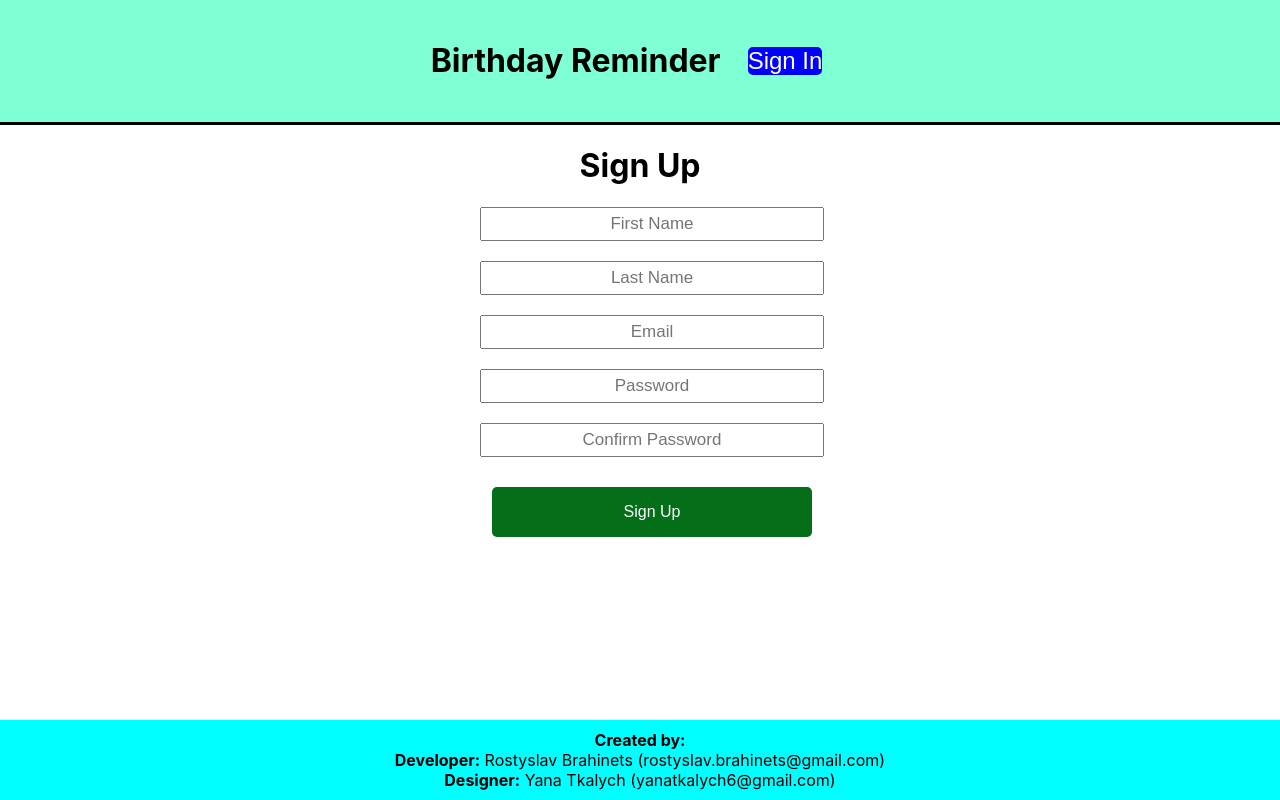
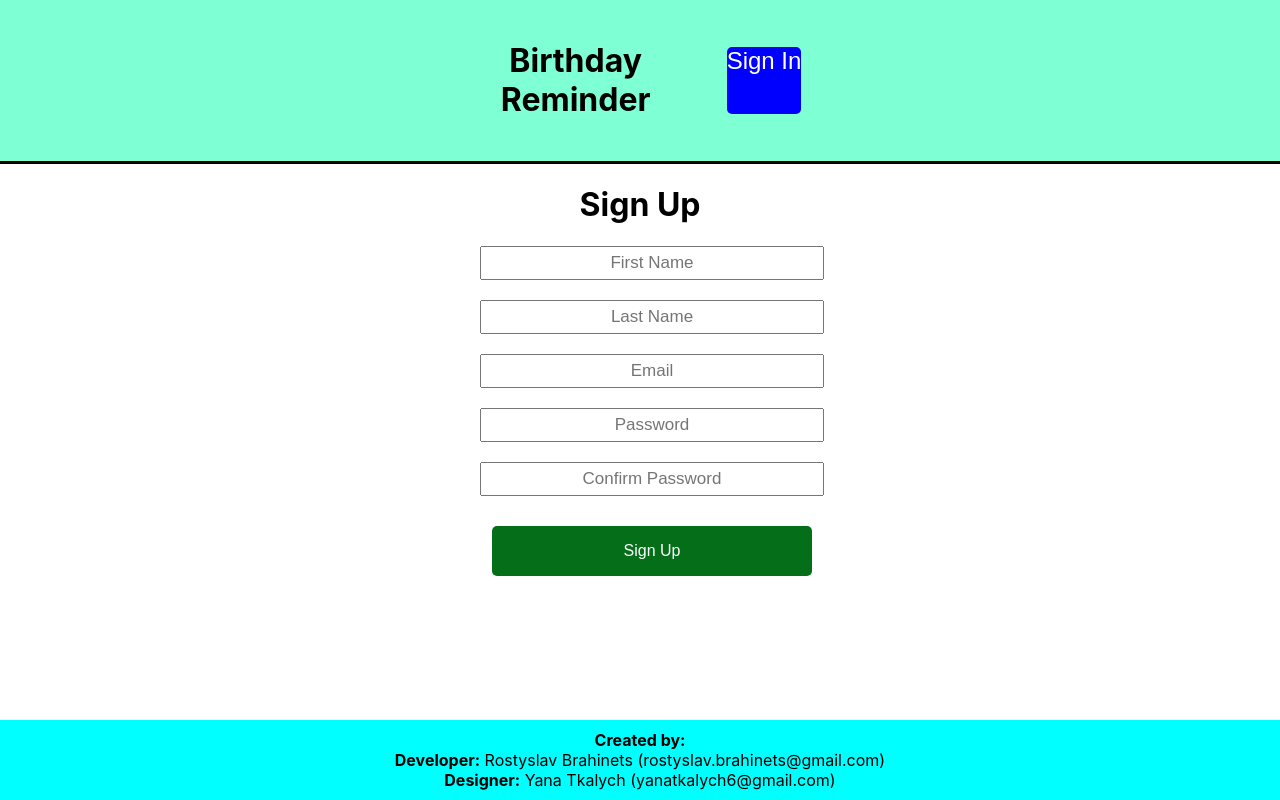
Before and after one commit to rbrahinets/birthday-reminder-frontend, a React (Create React App) app: page /birthday-reminder-frontend/sign-up in a window 1280 px wide. Built offline with nearby package versions, Linux system fonts and the light colour scheme.

Commit message:
Add styles for link

```diff
--- a/src/components/styles.css
+++ b/src/components/styles.css
@@ -34,6 +34,11 @@ button {
     border-radius: 5px;
 }
 
+.main-link {
+    cursor: pointer;
+    width: 20%;
+}
+
 .link {
     background-color: #0000ff;
     color: white;
```
